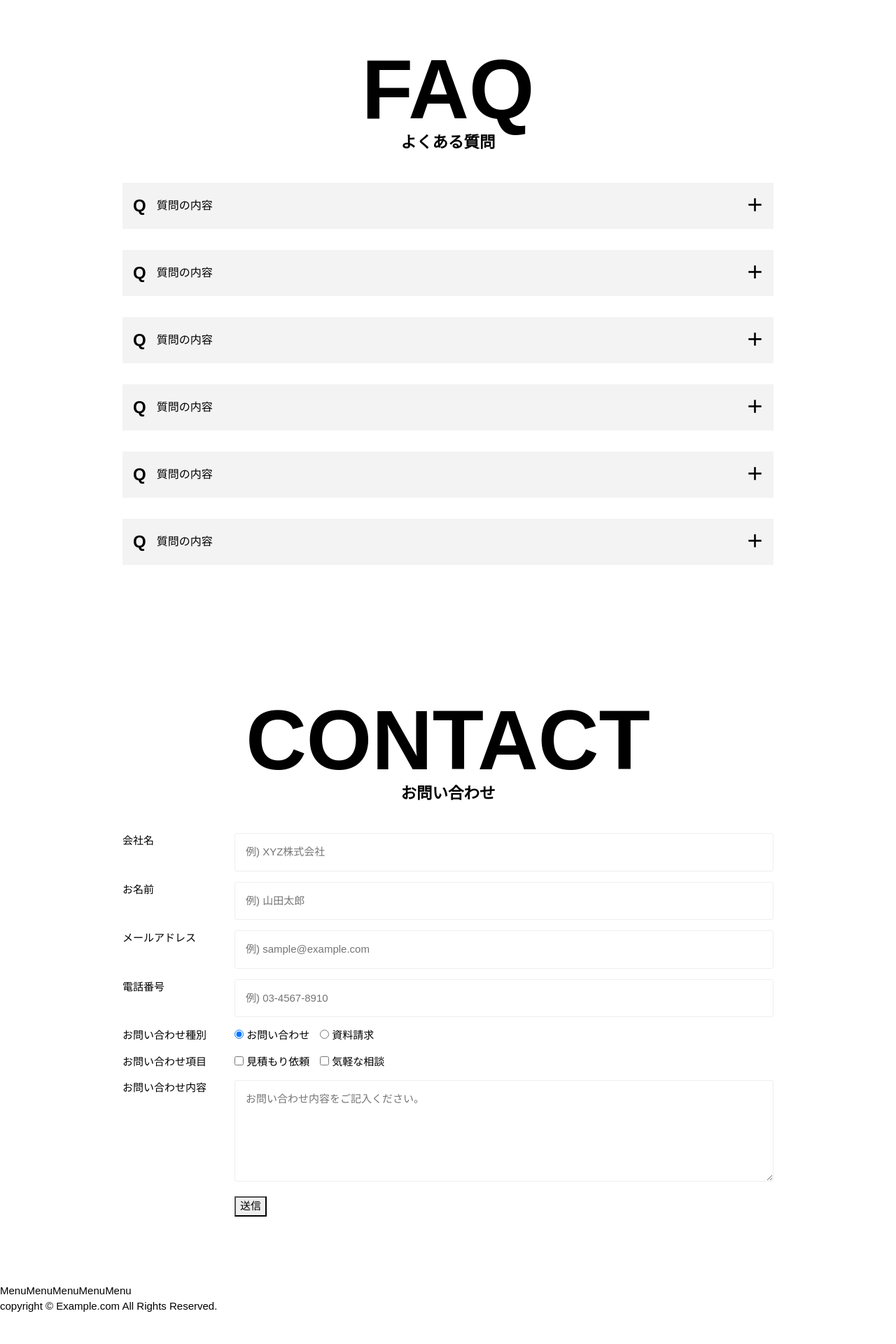
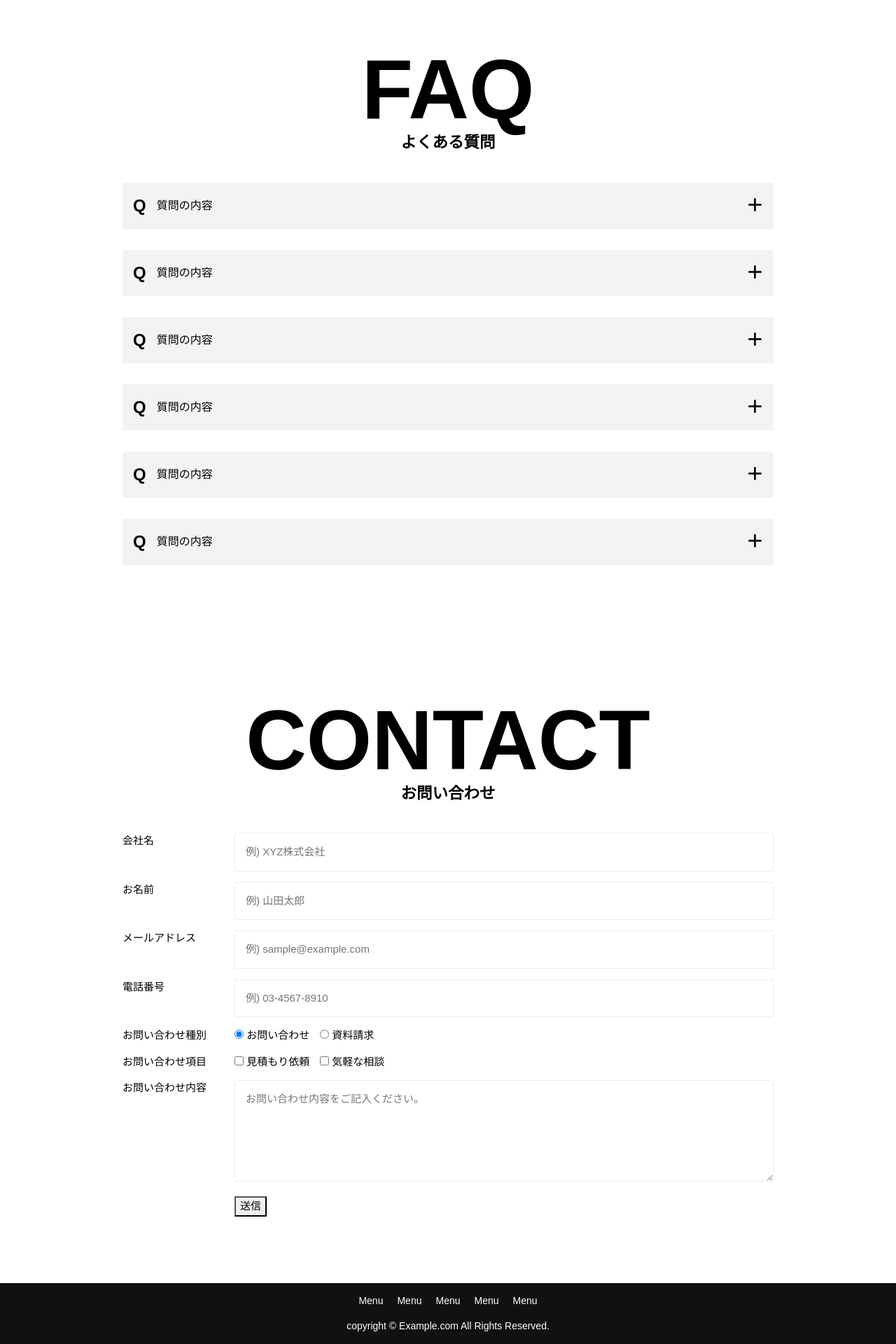
Before and after one commit to takeshi-du/js-dmeo, a Jekyll site: the page built from index.html, in a window 1280 px wide. Shown: the part 3173-5093 px from the top of the page at 70% size. Built offline with Jekyll 4.4.1, drawn with Linux system fonts in a browser that asks for light colours; nearby versions of some CDN libraries; before the commit the page ends 5066 px from its top, so only the background shows below that.

Commit message:
footer作成、title修正

```diff
--- a/_includes/global/footer.html
+++ b/_includes/global/footer.html
@@ -1,11 +1,11 @@
-<footer>
+<footer class="block-footer">
   <nav>
     <ul class="nav">
-      <li>Menu</li>
-      <li>Menu</li>
-      <li>Menu</li>
-      <li>Menu</li>
-      <li>Menu</li>
+      <li><a href="#">Menu</a></li>
+      <li><a href="#">Menu</a></li>
+      <li><a href="#">Menu</a></li>
+      <li><a href="#">Menu</a></li>
+      <li><a href="#">Menu</a></li>
     </ul>
   </nav>
   <p>copyright ©︎ Example.com All Rights Reserved.</p>
--- /dev/null
+++ b/_sass/block/block-footer.scss
@@ -0,0 +1,26 @@
+/*
+* === block-footer ===
+*/
+.block-footer {
+  text-align: center;
+  padding: 15px 0;
+  color: #ffffff;
+  font-size: 14px;
+  background-color: #111111;
+  p {
+    margin: 0;
+  }
+  a {
+    color: #ffffff;
+    &:hover {
+      color: #cccccc;
+    }
+  }
+  .nav {
+    justify-content: center;
+    margin-bottom: 15px;
+    li {
+      padding: 0 10px;
+    }
+  }
+}
--- a/_sass/block/block.scss
+++ b/_sass/block/block.scss
@@ -11,6 +11,7 @@
 
 @import 'block-contact';
 @import 'block-faq';
+@import 'block-footer';
 @import 'block-header';
 @import 'block-service';
 @import 'block-work';
--- a/_sass/components/title.scss
+++ b/_sass/components/title.scss
@@ -8,6 +8,7 @@
     font-size: 8rem;
     font-weight: bold;
     line-height: 1;
+    word-break: break-all;
   }
   .sub-title{
     margin: 0;
```
